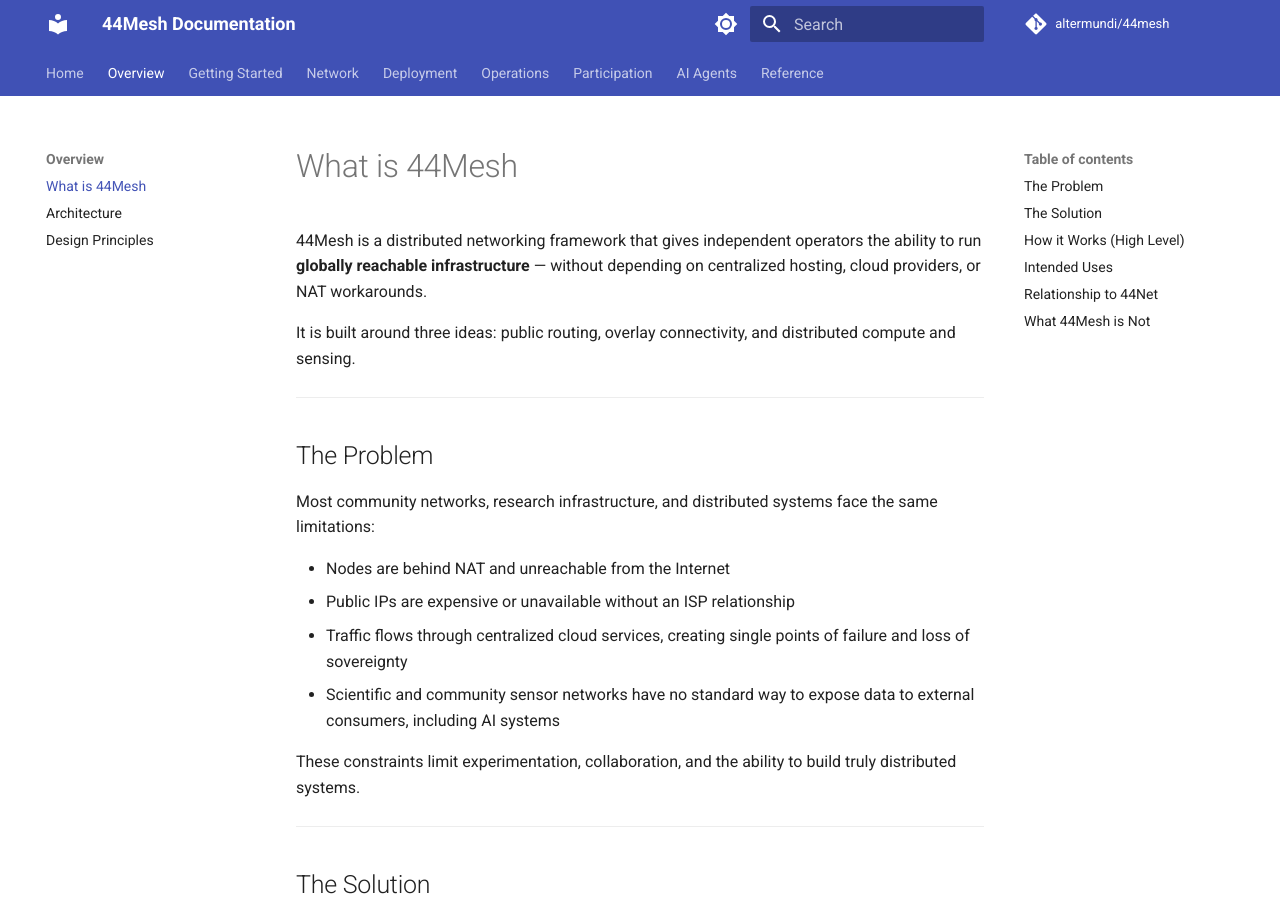
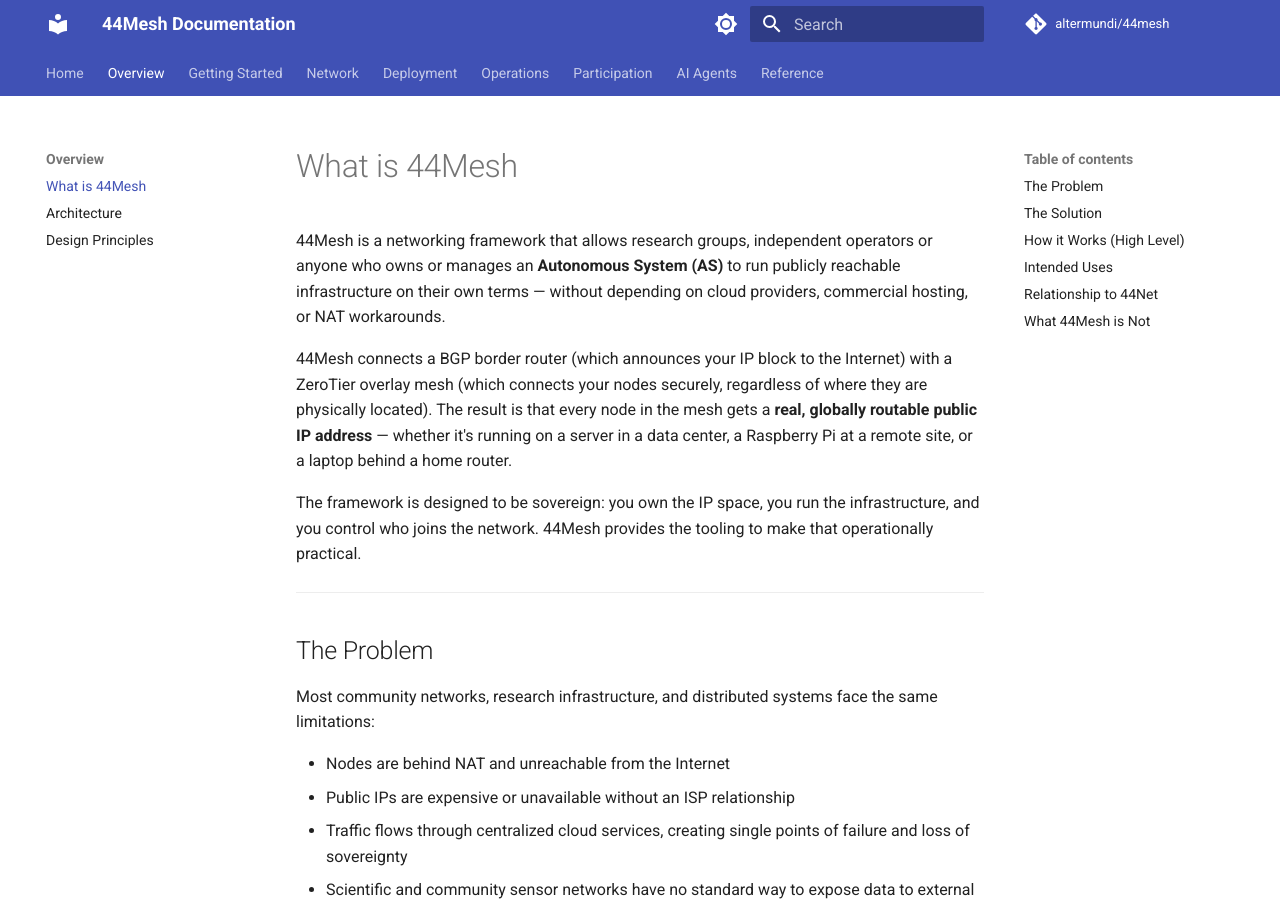
Before and after one commit to AlterMundi/44mesh-docs, an MkDocs documentation site: the page built from docs/overview/what-is-44mesh.md, in a window 1280 px wide and 900 px high. Built offline with MkDocs 1.6.1 and Material for MkDocs 9.7.7, drawn with Linux system fonts in a browser that asks for light colours; comment, search, counter and statistics services are not loaded.

Commit message:
Improve opening definitions in index and what-is-44mesh
Rewrite index.md intro to be more accessible and accurately reflect
44Mesh's identity as a framework for globally reachable distributed
infrastructure. Expand what-is-44mesh.md opener with a proper
architectural explanation that doesn't overlap with the index.

Co-Authored-By: Claude Sonnet 4.6 <noreply@anthropic.com>

```diff
--- a/docs/overview/what-is-44mesh.md
+++ b/docs/overview/what-is-44mesh.md
@@ -1,8 +1,10 @@
 # What is 44Mesh
 
-44Mesh is a distributed networking framework that gives independent operators the ability to run **globally reachable infrastructure** — without depending on centralized hosting, cloud providers, or NAT workarounds.
+44Mesh is a networking framework that allows research groups, independent operators or anyone who owns or manages an **Autonomous System (AS)** to run publicly reachable infrastructure on their own terms — without depending on cloud providers, commercial hosting, or NAT workarounds.
 
-It is built around three ideas: public routing, overlay connectivity, and distributed compute and sensing.
+44Mesh connects a BGP border router (which announces your IP block to the Internet) with a ZeroTier overlay mesh (which connects your nodes securely, regardless of where they are physically located). The result is that every node in the mesh gets a **real, globally routable public IP address** — whether it's running on a server in a data center, a Raspberry Pi at a remote site, or a laptop behind a home router.
+
+The framework is designed to be sovereign: you own the IP space, you run the infrastructure, and you control who joins the network. 44Mesh provides the tooling to make that operationally practical.
 
 ---
 
```
Also changed, not shown: docs/index.md (+2 -2 lines).
